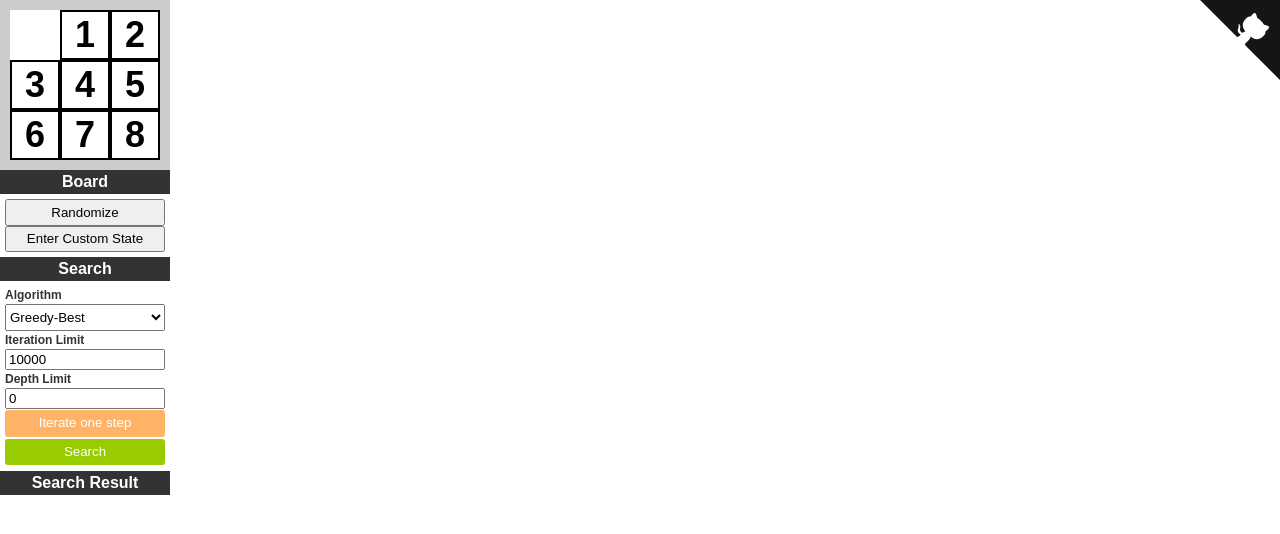
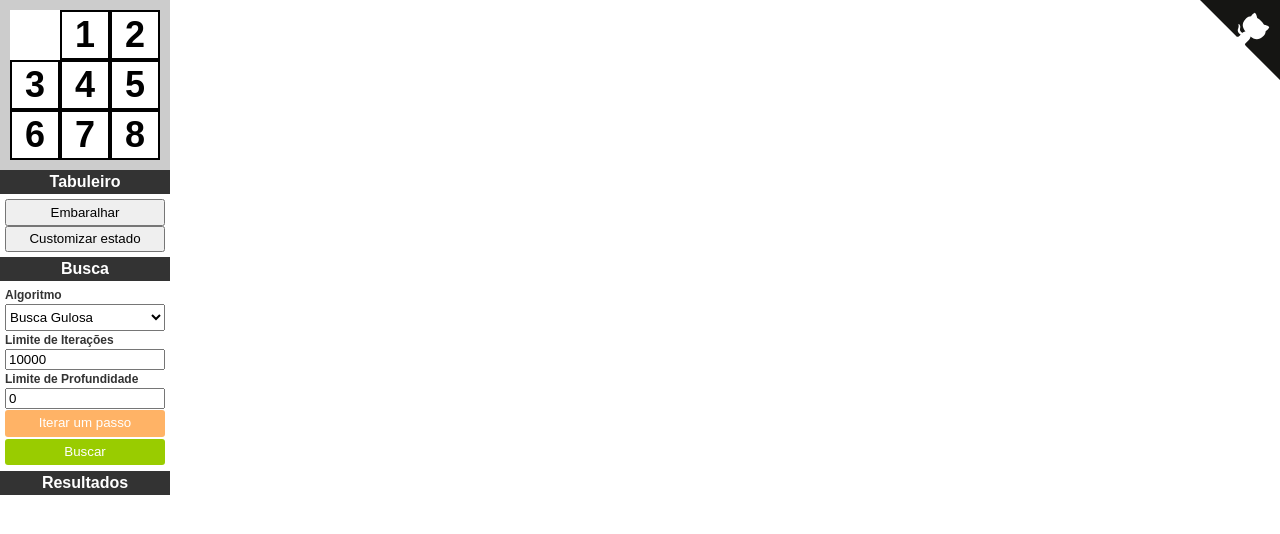
Before and after one commit to RafaFischerReichert/8-Puzzle, a website: page index.html in a window 1280 px wide. Drawn offline with Linux system fonts and the light colour scheme.

Commit message:
Traduzi a interface

```diff
--- a/index.html
+++ b/index.html
@@ -26,38 +26,38 @@
     </div>
     <div id="visualization"></div>
     <div id="controls">
-        <div class="heading">Board</div>
+        <div class="heading">Tabuleiro</div>
         <div class="content">
-            <button id="randomize">Randomize</button>
-            <button id="customInput">Enter Custom State</button>
+            <button id="randomize">Embaralhar</button>
+            <button id="customInput">Customizar estado</button>
         </div>
 
-        <div class="heading">Search</div>
+        <div class="heading">Busca</div>
         <div class="content">
-            <label>Algorithm</label>
+            <label>Algoritmo</label>
             <select id="searchType">
-                <option value="greedyBest" selected>Greedy-Best</option>
+                <option value="greedyBest" selected>Busca Gulosa</option>
                 <option value="aStar">A*</option>
             </select>
-            <label>Iteration Limit</label>
+            <label>Limite de Iterações</label>
             <input type="number" id="iterationLimit" value="10000">
-            <label>Depth Limit</label>
+            <label>Limite de Profundidade</label>
             <input type="number" id="depthLimit" value="0">
             <label style="display: none;">
                 <input type="checkbox" id="visualizationCheck" checked>
-                Visualization
+                Visualização
             </label>
             <label style="display: none;">
                 <input type="checkbox" id="expandedNodeCheck">
                 Early check optimization
             </label>
 
-            <button id="searchStep">Iterate one step</button>
-            <button id="search">Search</button>
-            <button id="searchStop" style="display: none;">Stop</button>
+            <button id="searchStep">Iterar um passo</button>
+            <button id="search">Buscar</button>
+            <button id="searchStop" style="display: none;">Parar</button>
         </div>
 
-        <div class="heading">Search Result</div>
+        <div class="heading">Resultados</div>
         <div id="searchResult" class="content"></div>
     </div>
 
--- a/src/js/game.js
+++ b/src/js/game.js
@@ -67,7 +67,7 @@ Game.prototype.randomize = function () {
   var that = this;
   var states = {};
   // var iteration = parseInt(prompt('How many random moves from desired state?'));
-  var iteration = 30;
+  var iteration = 100;
 
   if (!iteration || isNaN(iteration))
     return alert("Invalid iteration count, please enter a number");
```
